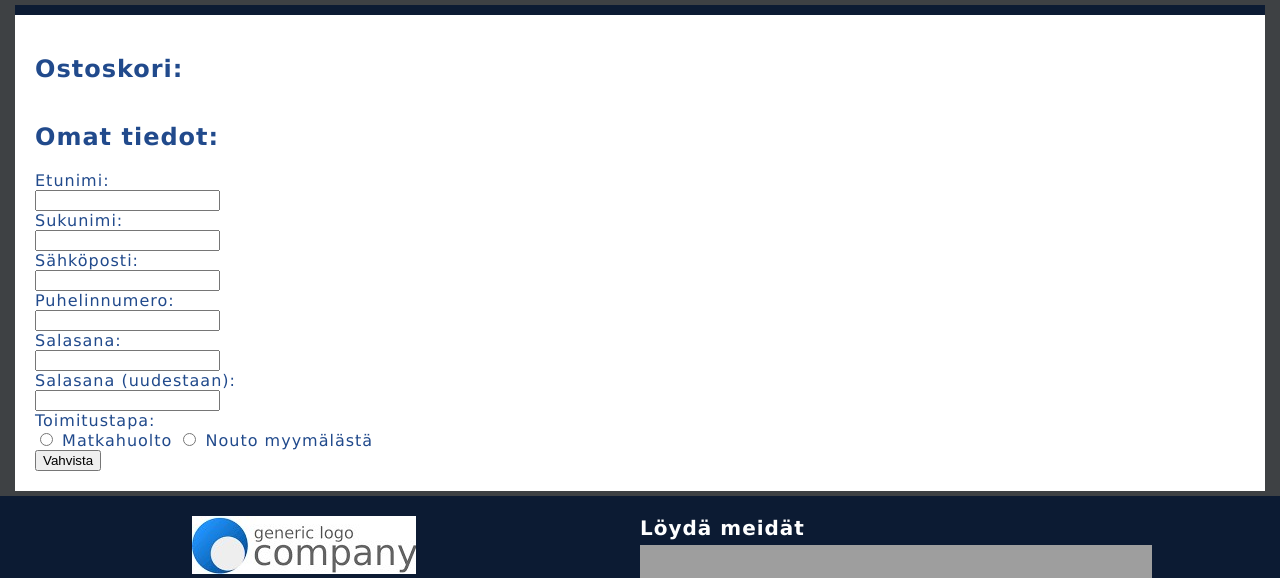
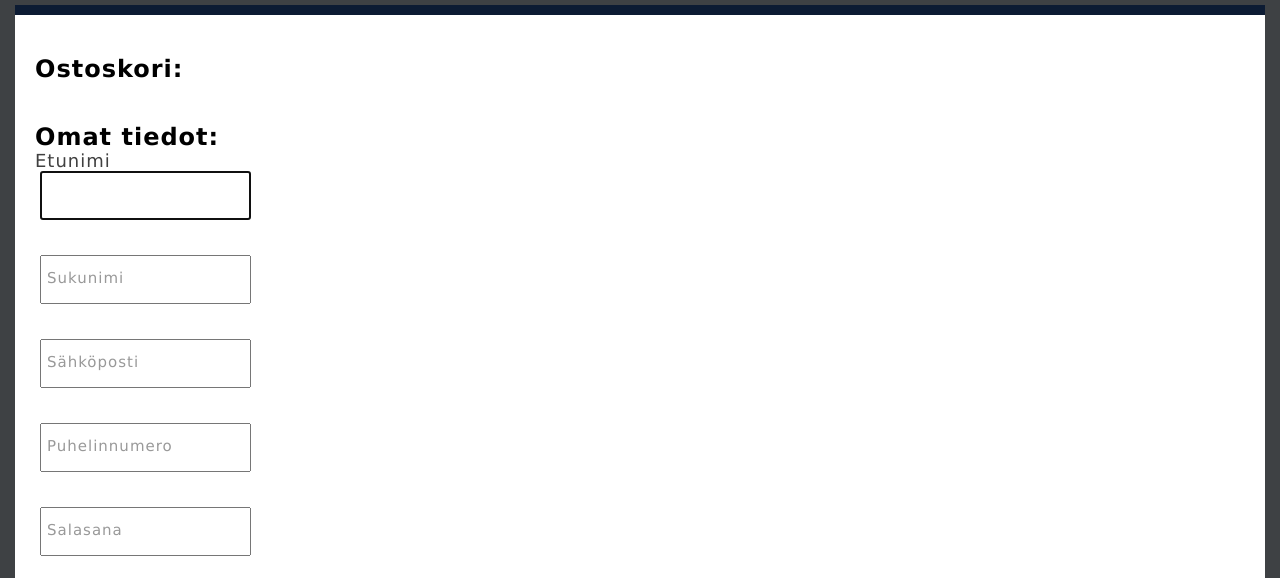
Before and after one commit to Mikael-Kolehmainen/Taitaja2021-semifinal-uppg, a PHP site: page /form.php in a window 1280 px wide. Shown: the part 151-729 px from the top of the page. Run offline with PHP 8.4, Linux system fonts and the light colour scheme; some libraries are stand-ins or nearby versions; grey boxes are pictures that could not be loaded.

Commit message:
Update 15.11.2021 18:32

```diff
--- a/form.php
+++ b/form.php
@@ -41,7 +41,7 @@
             </ul>
         </nav>
         <section id="home-page-section">
-            <article>
+            <article id="confirmation">
                 <h2>Ostoskori:</h2>
                 <!-- Add shopping order -->
 
@@ -50,24 +50,31 @@
                 </table>
 
                 <h2>Omat tiedot:</h2>
-                <form name="customer" action="order.php" method="POST" autocomplete="off">
-                    <label for="fname">Etunimi:</label><br>
-                    <input type="text" id="fname" name="fname" required><br>
-
-                    <label for="lname">Sukunimi:</label><br>
-                    <input type="text" id="lname" name="lname" required><br>
-
-                    <label for="e-mail">Sähköposti:</label><br>
-                    <input type="text" id="e-mail" name="e-mail" required><br>
-
-                    <label for="phone">Puhelinnumero:</label><br>
-                    <input type="text" id="phone" name="phone" required><br>
-
-                    <!-- Check if same password on both input-->
-                    <label for="pw">Salasana:</label><br>
-                    <input type="password" id="pw1" name="pw1" onblur="checkPasswords()" required><br>
-                    <label for="pw">Salasana (uudestaan):</label><br>
-                    <input type="password" id="pw2" name="pw2" onblur="checkPasswords()" required>
+                <form id="customer" name="customer" action="order.php" method="POST" autocomplete="off">
+                    <div class="floating-label-group">
+                        <input type="text" id="fname" name="fname" class="form-control" autocomplete="off" autofocus required />
+                        <label class="floating-label">Etunimi</label>
+                    </div>
+                    <div class="floating-label-group">
+                        <input type="text" id="lname" name="lname" class="form-control" autocomplete="off" autofocus required />
+                        <label class="floating-label">Sukunimi</label>
+                    </div>
+                    <div class="floating-label-group">
+                        <input type="text" id="e-mail" name="e-mail" class="form-control" autocomplete="off" autofocus required />
+                        <label class="floating-label">Sähköposti</label>
+                    </div>
+                    <div class="floating-label-group">
+                        <input type="text" id="phone" name="phone" class="form-control" autocomplete="off" autofocus required />
+                        <label class="floating-label">Puhelinnumero</label>
+                    </div>
+                    <div class="floating-label-group">
+                        <input type="password" id="pw1" name="pw1" class="form-control" autocomplete="off" autofocus required />
+                        <label class="floating-label">Salasana</label>
+                    </div>
+                    <div class="floating-label-group">
+                        <input type="text" id="pw2" name="pw2" class="form-control" autocomplete="off" autofocus required />
+                        <label class="floating-label">Salasana (uudestaan)</label>
+                    </div>
                     <p id="pwCheck"></p><br>
 
                     <label for="delivery">Toimitustapa:</label><br>
@@ -77,7 +84,7 @@
                     <label for="delivery2">Nouto myymälästä</label>
                     <br>
 
-                    <input type="submit" value="Vahvista">
+                    <input type="submit" value="Vahvista tilaus">
                 </form>
             </article>
         </section>
--- a/main.css
+++ b/main.css
@@ -442,3 +442,34 @@ input[type=number] {
 #pwCheck {
     display: inline;
 }
+#confirmation {
+    color: black;
+}
+#customer input {
+    margin-left: 5px;
+    margin-bottom: 10px;
+    padding: 15px;
+}
+.floating-label-group {
+    position: relative;
+    margin-top: 15px;
+    margin-bottom: 25px;
+}
+.floating-label {
+    font-size: 15px;
+    color: #999999;
+    position: absolute;
+    pointer-events: none;
+    top: 14px;
+    left: 12px;
+    transition: all 0.1s ease;
+}
+input:focus ~ .floating-label,
+input:not(:focus):valid ~ .floating-label {
+    top: -21px;
+    bottom: 0px;
+    left: 0px;
+    font-size: 18px;
+    opacity: 1;
+    color: #404040;
+}
```
